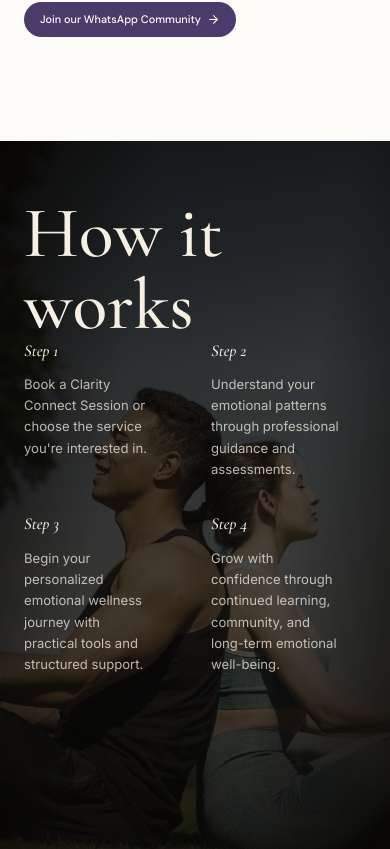
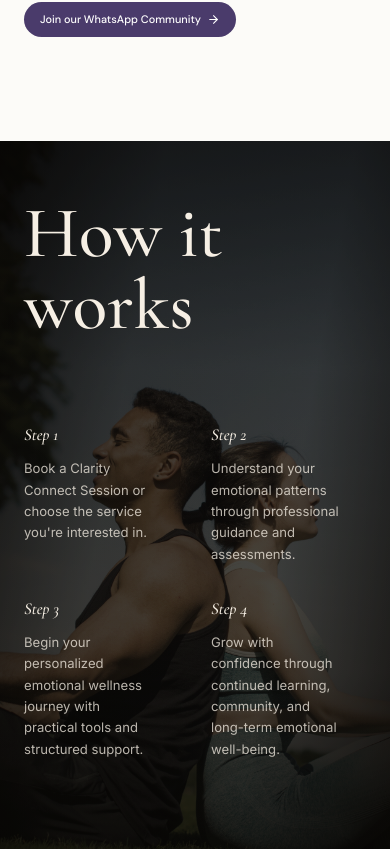
Before and after one commit to Suraj8517/yours_mindfully_lilac, a React (Vite) app: page / in a window 390 px wide. Shown: the part 10497-11346 px from the top of the page. Built offline with nearby package versions, Linux system fonts and the light colour scheme.

Commit message:
brochure added

```diff
--- a/src/Components/Home/HowItWorks.jsx
+++ b/src/Components/Home/HowItWorks.jsx
@@ -94,7 +94,7 @@ export default function HowToWorkWithUs() {
         <div className="absolute inset-0 bg-black/25" />
       </div>
 
-      <div className="relative mx-auto flex min-h-[70vh] sm:min-h-screen w-full max-w-[90rem] flex-col justify-end px-6 py-14 sm:px-14 sm:py-20 2xl:px-20 2xl:py-24">
+      <div className="relative mx-auto flex min-h-[80vh] sm:min-h-screen w-full max-w-[90rem] flex-col justify-end px-6 py-14 sm:px-14 sm:py-20 2xl:px-20 2xl:py-24">
 
         <h1
           className={`absolute left-6 top-14 max-w-2xl text-7xl leading-[.8rem] text-[#F6EFE4] transition-all duration-700 ease-out sm:left-17 sm:top-25 2xl:left-20 2xl:top-44 2xl:text-[7.2rem] ${
@@ -106,7 +106,7 @@ export default function HowToWorkWithUs() {
         </h1>
 
         {/* Four columns */}
-        <div className="grid grid-cols-2 gap-8 sm:mb-6 sm:grid-cols-2 sm:gap-x-10 sm:gap-y-10 lg:mb-10 lg:grid-cols-4 lg:gap-x-0 align-bottom">
+        <div className="grid grid-cols-2 gap-8 sm:mb-6 sm:grid-cols-2  sm:gap-x-10 sm:gap-y-10 lg:mb-10 lg:grid-cols-4 lg:gap-x-0 align-bottom">
           {COLUMNS.map((col, i) => (
             <div
               key={col.heading}
```
